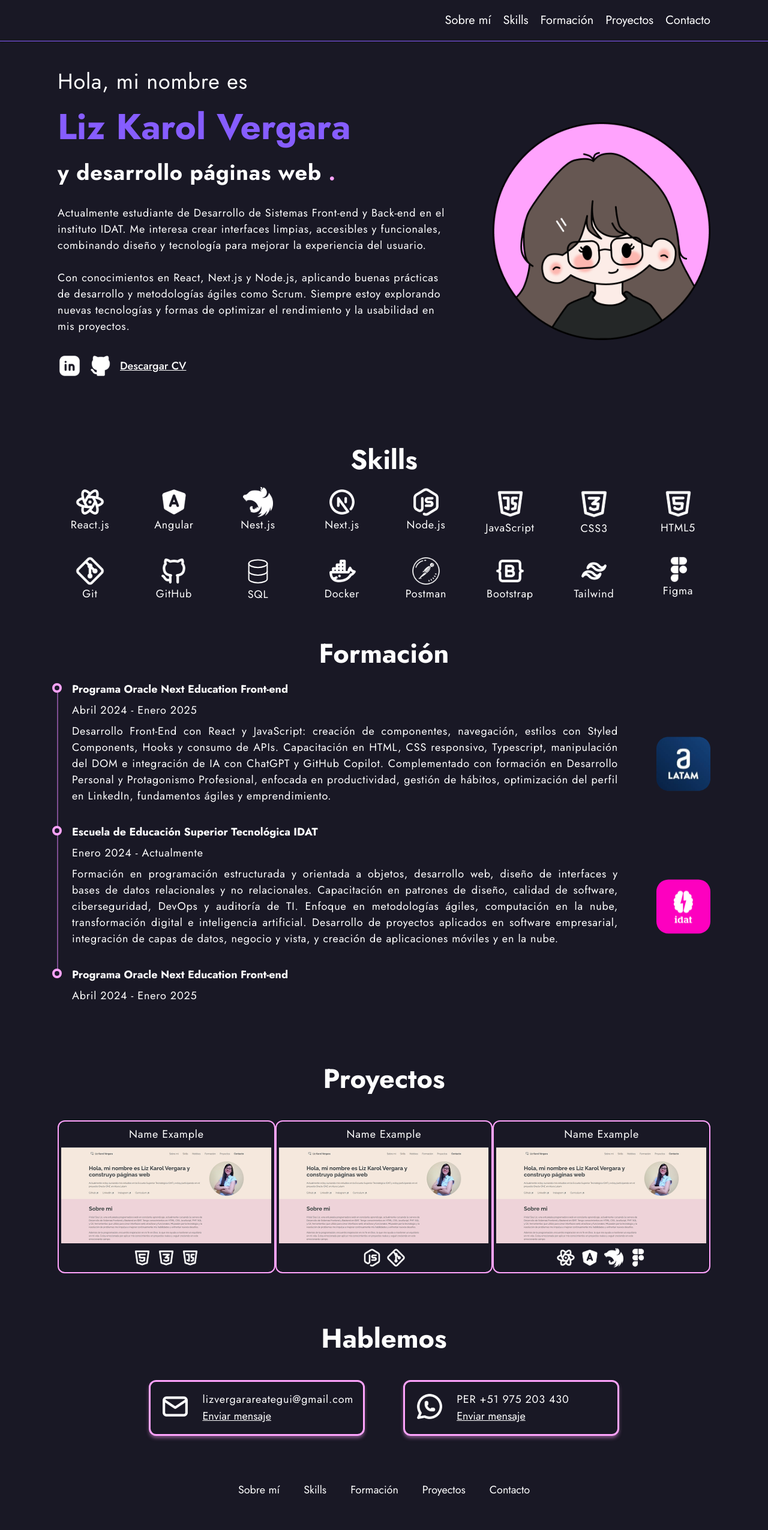
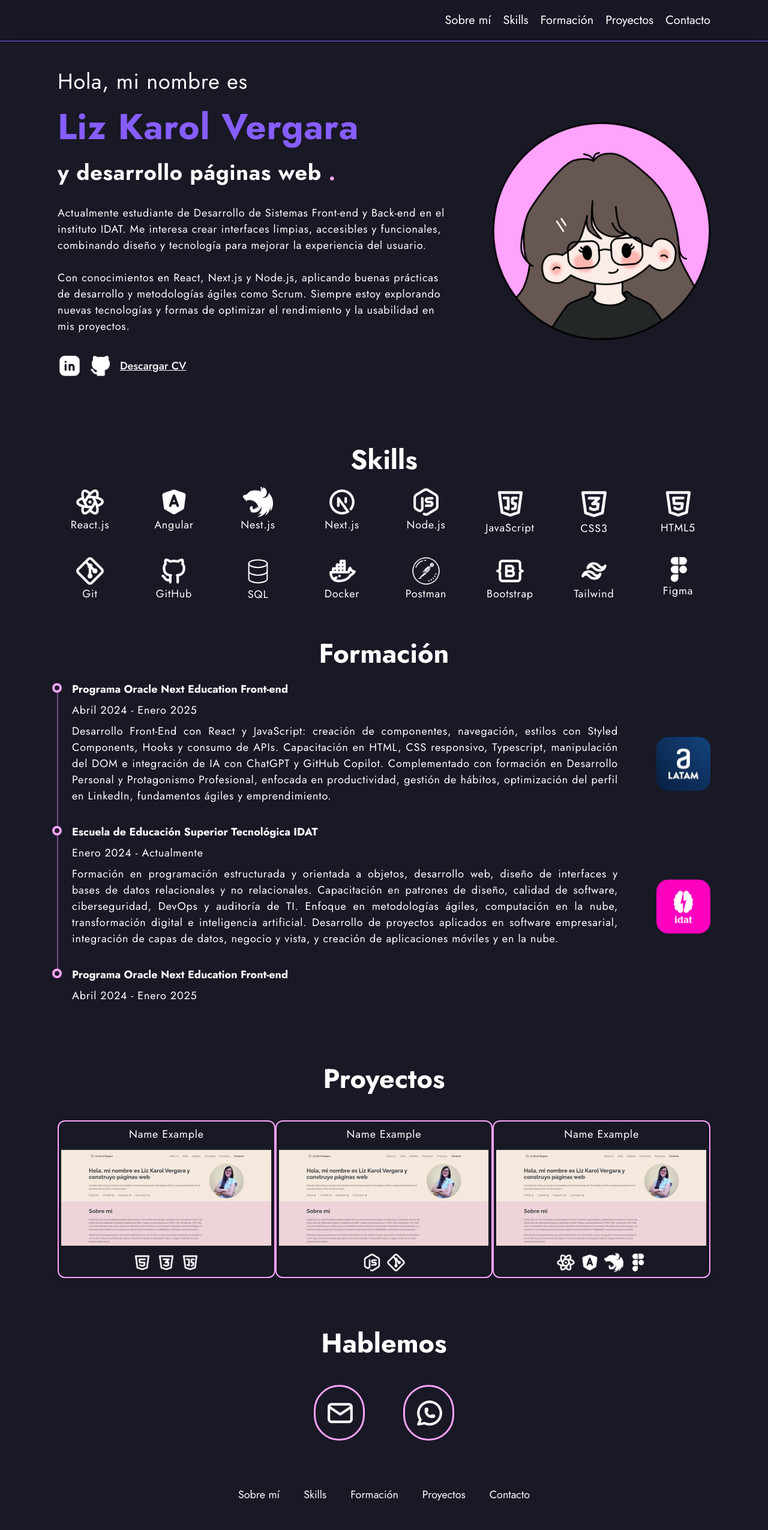
Before and after one commit to lizkarolvergara/mi-portafolio, a Next.js app: page / in a window 1280 px wide. Shown: the top 2551 px of the page at 60% size. Built offline with nearby package versions, Linux system fonts and the light colour scheme.

Commit message:
style: animaciones en seccion skills, projects y contact

```diff
--- /dev/null
+++ b/app/animations.css
@@ -0,0 +1,166 @@
+/* saludo hero */
+.tracking-in-contract {
+	-webkit-animation: tracking-in-contract 1s cubic-bezier(0.215, 0.610, 0.355, 1.000) ;
+	        animation: tracking-in-contract 1s cubic-bezier(0.215, 0.610, 0.355, 1.000) ;
+}
+
+ @-webkit-keyframes tracking-in-contract {
+    0% {
+      letter-spacing: 0.3em;
+      opacity: 0;
+    }
+    40% {
+      opacity: 0.6;
+    }
+    100% {
+      letter-spacing: 0.8px;
+      opacity: 1;
+    }
+  }
+  @keyframes tracking-in-contract {
+    0% {
+      letter-spacing: 0.3em;
+      opacity: 0;
+    }
+    40% {
+      opacity: 0.6;
+    }
+    100% {
+      letter-spacing: 0.8px;
+      opacity: 1;
+    }
+  }
+
+/* descripcion hero */
+  .text-flicker-in-glow {
+    -webkit-animation: text-flicker-in-glow 2s linear both;
+    animation: text-flicker-in-glow 2s linear both;
+    -webkit-animation-delay: 1s;
+    animation-delay: 1s;
+  }
+
+  @-webkit-keyframes text-flicker-in-glow {
+    0% { opacity: 0; }
+    10% { opacity: 0; }
+    10.1% { opacity: 1; }
+    10.2% { opacity: 0; }
+    20% { opacity: 0; }
+    20.1% { opacity: 1; }
+    20.6% { opacity: 0; }
+    30% { opacity: 0; }
+    30.1% { opacity: 1; }
+    30.5% { opacity: 1; }
+    30.6% { opacity: 0; }
+    45% { opacity: 0; }
+    45.1% { opacity: 1; }
+    50% { opacity: 1; }
+    55% { opacity: 1; }
+    55.1% { opacity: 0; }
+    57% { opacity: 0; }
+    57.1% { opacity: 1; }
+    60% { opacity: 1; }
+    60.1% { opacity: 0; }
+    65% { opacity: 0; }
+    65.1% { opacity: 1; }
+    75% { opacity: 1; }
+    75.1% { opacity: 0; }
+    77% { opacity: 0; }
+    77.1% { opacity: 1; }
+    85% { opacity: 1; }
+    85.1% { opacity: 0; }
+    86% { opacity: 0; }
+    86.1% { opacity: 1; }
+    100% { opacity: 1; }
+  }
+
+  @keyframes text-flicker-in-glow {
+    0% { opacity: 0; }
+    10% { opacity: 0; }
+    10.1% { opacity: 1; }
+    10.2% { opacity: 0; }
+    20% { opacity: 0; }
+    20.1% { opacity: 1; }
+    20.6% { opacity: 0; }
+    30% { opacity: 0; }
+    30.1% { opacity: 1; }
+    30.5% { opacity: 1; }
+    30.6% { opacity: 0; }
+    45% { opacity: 0; }
+    45.1% { opacity: 1; }
+    50% { opacity: 1; }
+    55% { opacity: 1; }
+    55.1% { opacity: 0; }
+    57% { opacity: 0; }
+    57.1% { opacity: 1; }
+    60% { opacity: 1; }
+    60.1% { opacity: 0; }
+    65% { opacity: 0; }
+    65.1% { opacity: 1; }
+    75% { opacity: 1; }
+    75.1% { opacity: 0; }
+    77% { opacity: 0; }
+    77.1% { opacity: 1; }
+    85% { opacity: 1; }
+    85.1% { opacity: 0; }
+    86% { opacity: 0; }
+    86.1% { opacity: 1; }
+    100% { opacity: 1; }
+  }
+
+
+/* HOVER PROJECTS */
+  .project-card {
+    position: relative;
+    overflow: hidden;
+    border-radius: 0.75rem; /* igual que rounded-xl */
+  }
+
+  .project-img-container {
+    position: absolute;
+    inset: 0; /* top: 0; right: 0; bottom: 0; left: 0; */
+    z-index: 0;
+  }
+
+  .project-img {
+    width: 100%;
+    height: 100%;
+    object-fit: cover;
+    transition: transform 0.5s ease, opacity 0.5s ease;
+    border-radius: inherit;
+  }
+
+
+  .project-card:hover .project-img {
+    transform: scale(1.1);
+    opacity: 0.3;
+  }
+
+
+  .project-content {
+    position: relative;
+    z-index: 1;
+  }
+
+
+  .project-card {
+    position: relative;
+    overflow: hidden;
+    border-radius: 0.75rem;
+    transition: transform 0.4s cubic-bezier(0.175, 0.885, 0, 1), box-shadow 0.3s ease;
+    box-shadow: 0 10px 15px -5px rgba(0, 0, 0, 0.1);
+  }
+
+  .project-card:hover {
+    transform: scale(1.03);
+    box-shadow: 0 25px 20px -10px rgba(0, 0, 0, 0.15);
+  }
+
+  /* SKILLS */
+
+  .icon {
+    transition: transform 0.3s ease;
+  }
+
+  .icon:hover {
+    transform: scale(1.2);
+  }
--- a/app/components/Navbar.tsx
+++ b/app/components/Navbar.tsx
@@ -1,6 +1,6 @@
 export default function Navbar() {
     return (
-        <nav className="flex justify-end py-5 border-b border-[#865DFF]  shadow-sm px-24 text-xl">
+        <nav className="sticky top-0 z-50 flex justify-end py-5 border-b border-[#865DFF]  shadow-sm px-24 text-xl bg-[#191825]/70 backdrop-blur-sm">
             <ul className="flex gap-5">
                 <li>
                     <a href="#hero">
--- a/app/globals.css
+++ b/app/globals.css
@@ -1,5 +1,13 @@
 @import "tailwindcss";
 
+html {
+  scroll-padding-top: 4.5rem; /* 4.5rem = 72px = equivalente a scroll-mt-18 */
+}
+
+
+h1 {
+  letter-spacing: 0.8px;
+}
 h2 {
   font-size: 45px;
   font-weight: bold;
--- a/app/layout.tsx
+++ b/app/layout.tsx
@@ -1,6 +1,7 @@
 import type { Metadata } from "next";
 import { Jost } from "next/font/google";
 import "./globals.css";
+import "./animations.css";
 import Navbar from "./components/Navbar";
 import Footer from "./components/Footer";
 
@@ -22,10 +23,11 @@ export default function RootLayout({
   children: React.ReactNode;
 }>) {
   return (
-    <html lang="es">
+    <html lang="es" className="scroll-smooth">
       <body
         className={`${jost.variable} font-[family-name:var(--font-jost)] antialiased bg-[#191825] text-white text-lg`}
       >
+
         <Navbar />
 
         {children}
--- a/app/page.tsx
+++ b/app/page.tsx
@@ -8,29 +8,29 @@ export default function Home() {
 
       <section id="hero" className="flex items-center justify-between">
         <div className="w-2/3 pr-20 py-10">
-          <p className="text-4xl">
+          <p className="text-4xl tracking-in-contract">
             Hola, mi nombre es
           </p>
 
-          <h1 className="text-6xl text-[#865DFF] font-bold leading-relaxed">
+          <h1 className="text-6xl text-[#865DFF] font-bold leading-relaxed tracking-in-contract">
             Liz Karol Vergara
           </h1>
 
-          <p className="text-4xl font-bold">
+          <p className="text-4xl font-bold tracking-in-contract">
             y desarrollo páginas web <span className="text-[#FFA3FD]">.</span>
           </p>
 
-          <p >
+          <p className="text-flicker-in-glow">
             <br />
             Actualmente estudiante de Desarrollo de Sistemas Front-end y Back-end en el instituto IDAT. Me interesa crear interfaces limpias, accesibles y funcionales, combinando diseño y tecnología para mejorar la experiencia del usuario. <br />
             <br />
             Con conocimientos en React, Next.js y Node.js, aplicando buenas prácticas de desarrollo y metodologías ágiles como Scrum. Siempre estoy explorando nuevas tecnologías y formas de optimizar el rendimiento y la usabilidad en mis proyectos.
           </p>
-          <div  className="flex py-8 items-center gap-3">
-            <a href="https://www.linkedin.com/in/lizkarolvergara/" target="_blank">
+          <div  className="flex py-8 items-center gap-3 text-flicker-in-glow">
+            <a href="https://www.linkedin.com/in/lizkarolvergara/" target="_blank" className="icon">
               <img src="/linkedin.svg" alt="Linkedin" />
             </a>
-            <a href="https://github.com/lizkarolvergara" target="_blank">
+            <a href="https://github.com/lizkarolvergara" target="_blank"className="icon">
               <img src="/github.svg" alt="Github" />
             </a>
             <a href="/cv-lizkarolvergara.pdf" download className="underline font-medium">
@@ -45,6 +45,7 @@ export default function Home() {
         </div>
       </section>
 
+
       <section id="skills" className="py-5">
 
         <h2>Skills</h2>
@@ -52,8 +53,8 @@ export default function Home() {
         <div className="grid grid-cols-8 gap-8">
 
           {skills.map((skill, index) => (
-            <div key={index} className="flex flex-col items-center">
-              <img src={skill.src} alt={skill.alt} />
+            <div key={index} className="flex flex-col items-center icon">
+              <img src={skill.src} alt={skill.alt} className=""/>
               <p>{skill.name}</p>
             </div>
           ))}
@@ -81,17 +82,15 @@ export default function Home() {
                   {education.description}
                 </p>
 
-                <img src={education.src} alt={education.alt} />
+                {education.src && (
+                  <img src={education.src} alt={education.alt} />
+                )}
               </div>
-
-
 
             </div>
           ))}
 
         </div>
-
-
 
       </section>
 
@@ -103,14 +102,16 @@ export default function Home() {
         <div className="grid grid-cols-3 justify-items-center py-6">
 
           {projects.map((project, index) => (
-            <div key={index} className="flex flex-col rounded-xl border-2 border-[#FFA3FD]">
+            <div key={index} className="project-card flex flex-col rounded-xl border-2 border-[#FFA3FD]">
 
               <div>
                 <p className="text-center py-2">{project.name}</p>
               </div>
 
               <div>
-                <img src={project.src} alt={project.alt} className="px-1 w-100"/>
+                <a href="">
+                  <img src={project.src} alt={project.alt} className="project-img p-1"/>
+                </a>
               </div>
 
               <div className="flex py-2 justify-center gap-2">
@@ -130,24 +131,28 @@ export default function Home() {
         <h2>
           Hablemos
         </h2>
+
         <div className="flex justify-center gap-16 py-6">
 
-          <div className="flex rounded-xl p-4 border-3 border-[#FFA3FD] shadow-[0_4px_6px_-1px_rgba(255,163,253,0.5)]">
-            <div className="pr-5">
+          <div className="contact-pill group flex items-center rounded-full p-4 border-3 border-[#FFA3FD] overflow-hidden transition-all duration-500 w-[85px] hover:w-[360px] whitespace-nowrap">
+            <div className="pr-5 shrink-0">
               <img src="/mail.svg" alt="email" />
             </div>
-            <div>
-              <p>lizvergarareategui@gmail.com</p>
-              <a href="mailto:lizvergarareategui@gmailcom" className="underline">
+
+            <div className="flex flex-col opacity-0 group-hover:opacity-100 transition-opacity duration-500">
+              <p >lizvergarareategui@gmail.com</p>
+              <a href="mailto:lizvergarareategui@gmail.com" className="underline">
                 Enviar mensaje
               </a>
             </div>
           </div>
-          <div className="flex rounded-xl p-4 border-3 border-[#FFA3FD] pr-20 shadow-[0_4px_6px_-1px_rgba(255,163,253,0.5)]">
-            <div className="pr-5">
-              <img src="/whatsapp.svg" alt="email" />
+
+
+          <div className="contact-pill group flex items-center rounded-full p-4 border-3 border-[#FFA3FD] overflow-hidden transition-all duration-500 w-[85px] hover:w-[360px] whitespace-nowrap">
+            <div className="pr-5 shrink-0">
+              <img src="/whatsapp.svg" alt="whatsapp" />
             </div>
-            <div>
+            <div className="flex flex-col opacity-0 group-hover:opacity-100 transition-opacity duration-500">
               <p>PER +51 975 203 430</p>
               <a href="https://wa.me/+51975203430" target="_blank" className="underline">
                 Enviar mensaje
```
